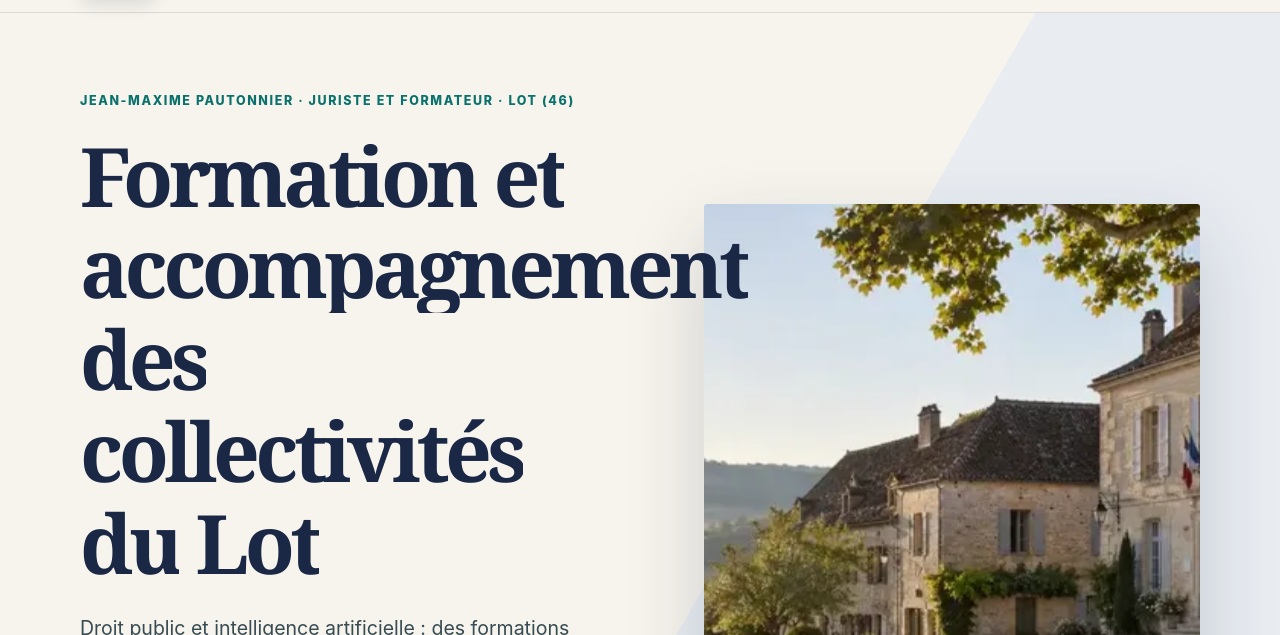
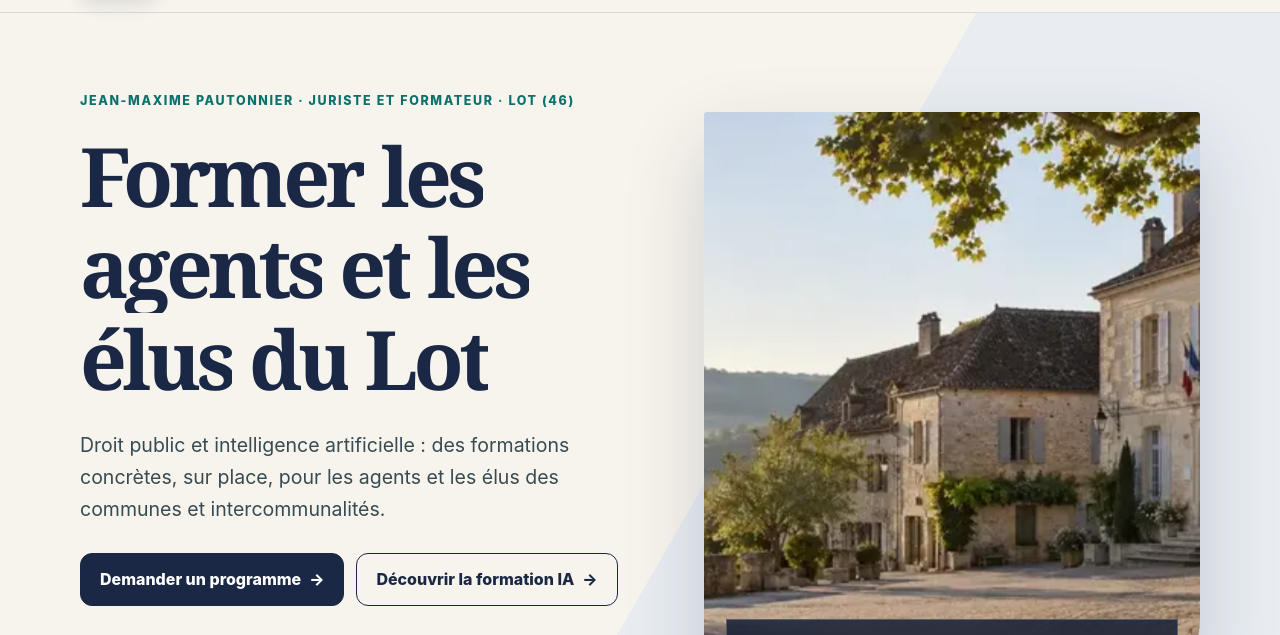
Before and after one commit to jmpautonnier69-46/JMP-JURISTE, a plain HTML site: page index.html in a window 1280 px wide. Shown: the part 94-729 px from the top of the page. Drawn offline with Linux system fonts and the light colour scheme.

Commit message:
Titre d'accueil plus court pour éviter le débordement
Co-Authored-By: Claude Opus 5.5 <noreply@anthropic.com>
Claude-Session: https://claude.ai/code/session_01KskwJVopThJje7jd5oBKpz

```diff
--- a/index.html
+++ b/index.html
@@ -24,7 +24,7 @@
       <div class="container hero-immersive-grid">
         <div class="hero-copy">
           <p class="eyebrow">Jean-Maxime Pautonnier · Juriste et formateur · Lot (46)</p>
-          <h1>Formation et accompagnement des collectivités du Lot</h1>
+          <h1>Former les agents et les élus du Lot</h1>
           <p class="lead">Droit public et intelligence artificielle : des formations concrètes, sur place, pour les agents et les élus des communes et intercommunalités.</p>
           <div class="actions"><a class="button" href="mailto:contact@jmp-juriste.fr?subject=Demande%20de%20programme%20de%20formation">Demander un programme</a><a class="button secondary" href="/intelligence-artificielle/">Découvrir la formation IA</a></div>
           <div class="trustbar">Organisme de formation déclaré · Sur place dans tout le Lot · Programme adapté à vos agents</div>
```
